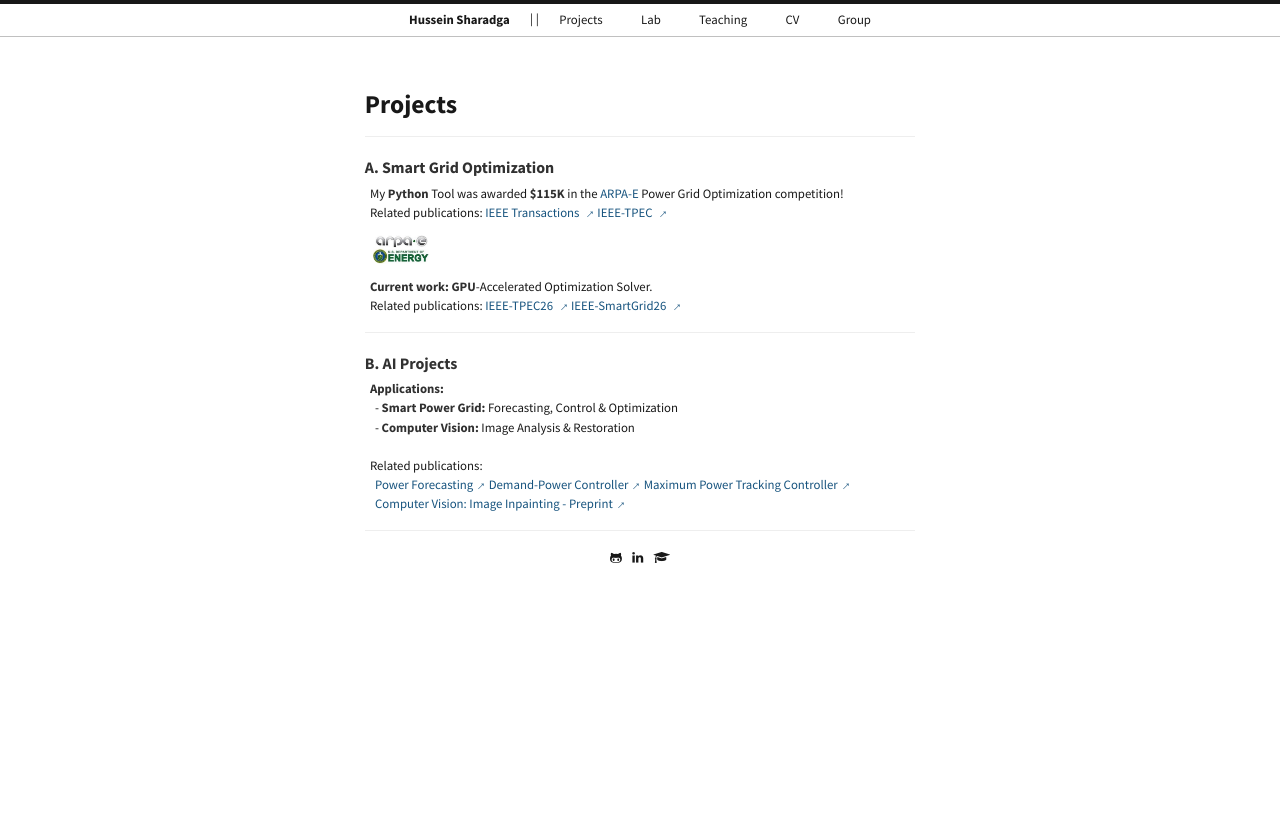
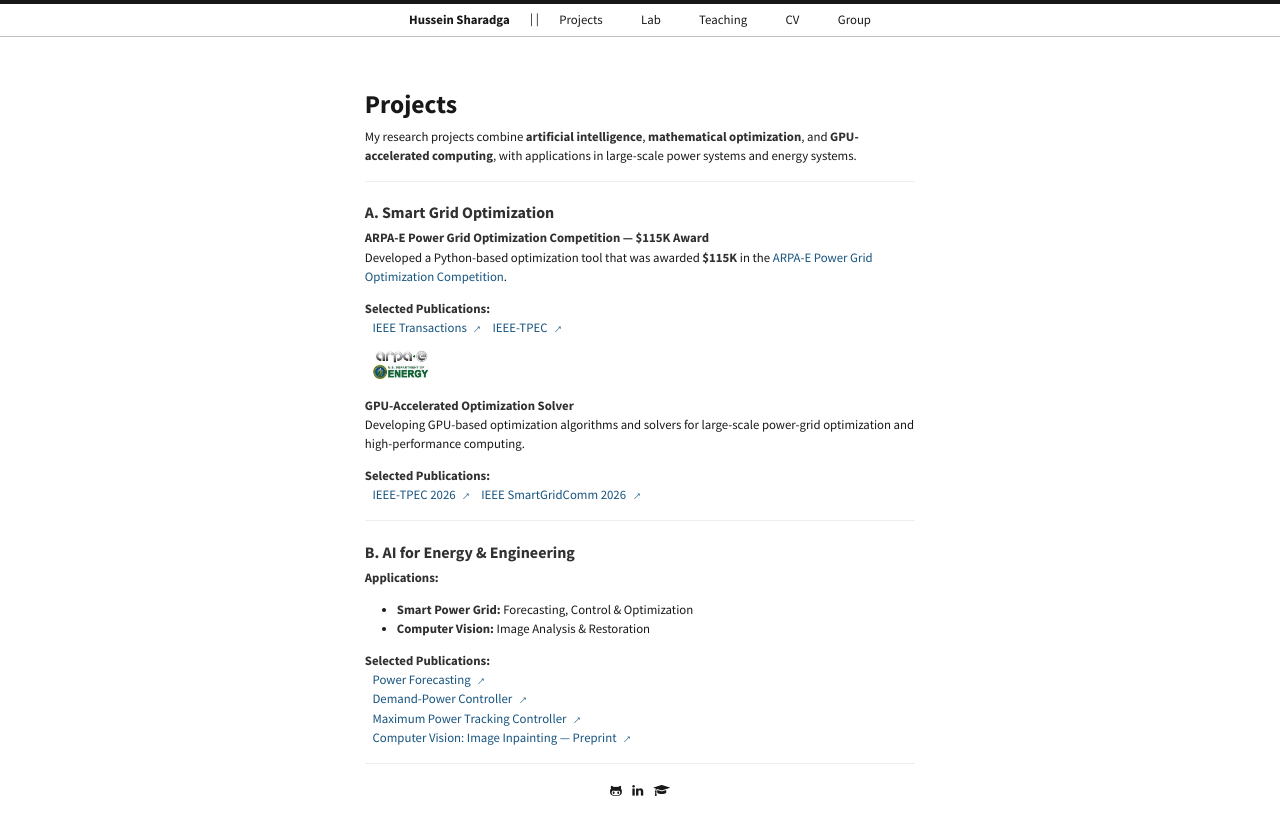
Before and after one commit to hssharadga/hssharadga.github.io, a Jekyll site: the page built from Projects.md, in a window 1280 px wide. Shown: the top 835 px of the page. Built offline with Jekyll 4.4.1, drawn with Linux system fonts in a browser that asks for light colours.

Commit message:
Update Projects.md

```diff
--- a/Projects.md
+++ b/Projects.md
@@ -3,46 +3,115 @@
 title: "Projects"
 ---
 
+
+<p>
+  My research projects combine <strong>artificial intelligence</strong>,
+  <strong>mathematical optimization</strong>, and
+  <strong>GPU-accelerated computing</strong>, with applications in
+  large-scale power systems and energy systems.
+</p>
+
 <hr style="margin: 20px 0;">
-<h3 style="text-align: left;">A. Smart Grid Optimization</h3>
 
-&nbsp;&nbsp;My <strong>Python</strong> Tool was awarded <strong>$115K</strong> in the
-<a href="https://gocompetition.energy.gov/" target="_blank">ARPA-E</a> Power Grid Optimization competition! <br>
-&nbsp;&nbsp;Related publications: <a href="https://hssharadga.github.io/assets/IEEE_TIA.pdf" target="_blank">IEEE Transactions
-  <span style="display: inline-block; transform: rotate(-45deg);">→</span></a>
-<a href="https://hssharadga.github.io/assets/IEEE_TPEC.pdf" target="_blank">IEEE-TPEC
-  <span style="display: inline-block; transform: rotate(-45deg);">→</span></a>
+<h3>A. Smart Grid Optimization</h3>
 
+<p>
+  <strong>ARPA-E Power Grid Optimization Competition — $115K Award</strong><br>
+  Developed a Python-based optimization tool that was awarded
+  <strong>$115K</strong> in the
+  <a href="https://gocompetition.energy.gov/" target="_blank">ARPA-E Power Grid Optimization Competition</a>.
+</p>
 
-<div style="text-align: left;">
-  <img src="/assets/ARPA-E.jpeg" alt="ARPA-E Logo" style="width:70px; border-radius:10px; margin-left:8pt;">
+<p>
+  <strong>Selected Publications:</strong><br>
+  &nbsp;&nbsp;
+  <a href="/assets/IEEE_TIA.pdf" target="_blank">
+    IEEE Transactions
+    <span style="display: inline-block; transform: rotate(-45deg);">→</span>
+  </a>
+  &nbsp;&nbsp;
+  <a href="/assets/IEEE_TPEC.pdf" target="_blank">
+    IEEE-TPEC
+    <span style="display: inline-block; transform: rotate(-45deg);">→</span>
+  </a>
+</p>
+
+<div style="text-align:left; margin:15px 0 20px 8pt;">
+  <img src="/assets/ARPA-E.jpeg"
+       alt="ARPA-E"
+       style="width:70px; border-radius:10px;">
 </div>
 
-&nbsp;&nbsp;<strong>Current work:</strong> **GPU**-Accelerated Optimization Solver.  <br>
-&nbsp;&nbsp;Related publications: <a href="https://hssharadga.github.io/assets/IEEE-TPEC26.pdf" target="_blank">IEEE-TPEC26
-  <span style="display: inline-block; transform: rotate(-45deg);">→</span></a>
-  <a href="https://hssharadga.github.io/assets/IEEE-SmartGridComm26.pdf" target="_blank">IEEE-SmartGrid26
-  <span style="display: inline-block; transform: rotate(-45deg);">→</span></a>
+<p>
+  <strong>GPU-Accelerated Optimization Solver</strong><br>
+  Developing GPU-based optimization algorithms and solvers for
+  large-scale power-grid optimization and high-performance computing.
+</p>
 
+<p>
+  <strong>Selected Publications:</strong><br>
+  &nbsp;&nbsp;
+  <a href="/assets/IEEE-TPEC26.pdf" target="_blank">
+    IEEE-TPEC 2026
+    <span style="display: inline-block; transform: rotate(-45deg);">→</span>
+  </a>
+  &nbsp;&nbsp;
+  <a href="/assets/IEEE-SmartGridComm26.pdf" target="_blank">
+    IEEE SmartGridComm 2026
+    <span style="display: inline-block; transform: rotate(-45deg);">→</span>
+  </a>
+</p>
 
 <hr style="margin: 20px 0;">
-<h3 style="text-align: left;">B. AI Projects</h3>
 
-&nbsp;&nbsp;<strong>Applications:</strong><br>
-&nbsp;&nbsp;&nbsp;&nbsp;- <strong>Smart Power Grid:</strong> Forecasting, Control & Optimization<br>
-&nbsp;&nbsp;&nbsp;&nbsp;- <strong>Computer Vision:</strong> Image Analysis & Restoration<br><br>
-&nbsp;&nbsp;Related publications: <br>
-&nbsp;&nbsp;&nbsp;&nbsp;<a href="https://www.sciencedirect.com/science/article/abs/pii/S0960148119320038" target="_blank">Power Forecasting<span style="display: inline-block; transform: rotate(-45deg);">→</span></a>
-<a href="https://ieeexplore.ieee.org/abstract/document/8839823" target="_blank">
-  Demand-Power Controller<span style="display: inline-block; transform: rotate(-45deg);">→</span></a>
-<a href="https://www.mdpi.com/2071-1050/16/3/1021" target="_blank">
-  Maximum Power Tracking Controller<span style="display: inline-block; transform: rotate(-45deg);">→</span></a><br>
-&nbsp;&nbsp;&nbsp;&nbsp;<a href="https://hssharadga.github.io/assets/Inpainting.pdf" target="_blank">Computer Vision: Image Inpainting - Preprint<span style="display: inline-block; transform: rotate(-45deg);">→</span></a>
+<h3>B. AI for Energy & Engineering</h3>
 
-<!-- &nbsp;&nbsp;&nbsp;&nbsp;<a href="https://ssrn.com/abstract=5337189" target="_blank">Computer Vision: Image Inpainting - Preprint<span style="display: inline-block; transform: rotate(-45deg);">→</span></a> -->
+<p>
+  <strong>Applications:</strong>
+</p>
 
-<!-- <div style="text-align: left;">
-  <img src="/assets/AI1.jpg" alt="ARPA-E Logo" style="width:100px; border-radius:0px; margin-left:8pt;">
-</div> -->
+<ul>
+  <li>
+    <strong>Smart Power Grid:</strong>
+    Forecasting, Control & Optimization
+  </li>
+  <li>
+    <strong>Computer Vision:</strong>
+    Image Analysis & Restoration
+  </li>
+</ul>
+
+<p>
+  <strong>Selected Publications:</strong><br>
+  &nbsp;&nbsp;
+  <a href="https://www.sciencedirect.com/science/article/abs/pii/S0960148119320038"
+     target="_blank">
+    Power Forecasting
+    <span style="display: inline-block; transform: rotate(-45deg);">→</span>
+  </a>
+  <br>
+
+  &nbsp;&nbsp;
+  <a href="https://ieeexplore.ieee.org/abstract/document/8839823"
+     target="_blank">
+    Demand-Power Controller
+    <span style="display: inline-block; transform: rotate(-45deg);">→</span>
+  </a>
+  <br>
+
+  &nbsp;&nbsp;
+  <a href="https://www.mdpi.com/2071-1050/16/3/1021"
+     target="_blank">
+    Maximum Power Tracking Controller
+    <span style="display: inline-block; transform: rotate(-45deg);">→</span>
+  </a>
+  <br>
+
+  &nbsp;&nbsp;
+  <a href="/assets/Inpainting.pdf" target="_blank">
+    Computer Vision: Image Inpainting — Preprint
+    <span style="display: inline-block; transform: rotate(-45deg);">→</span>
+  </a>
+</p>
 
 <hr style="margin: 20px 0;">
```
